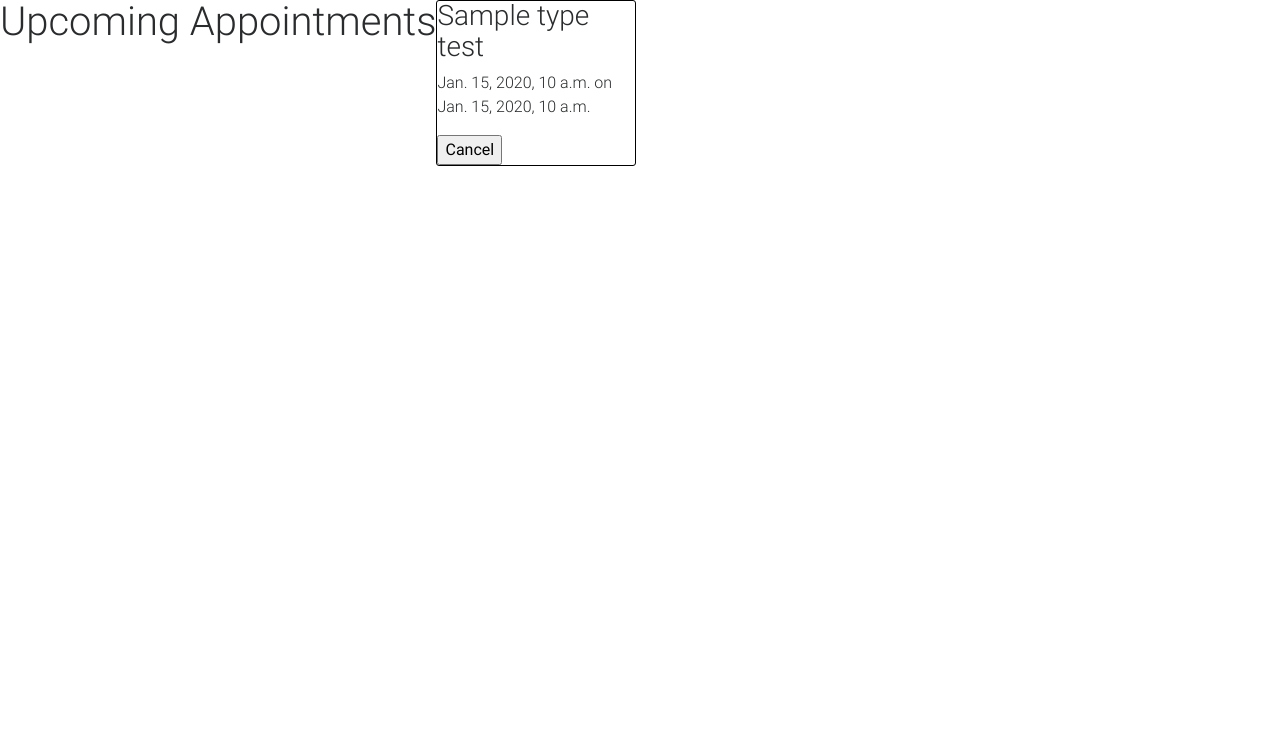
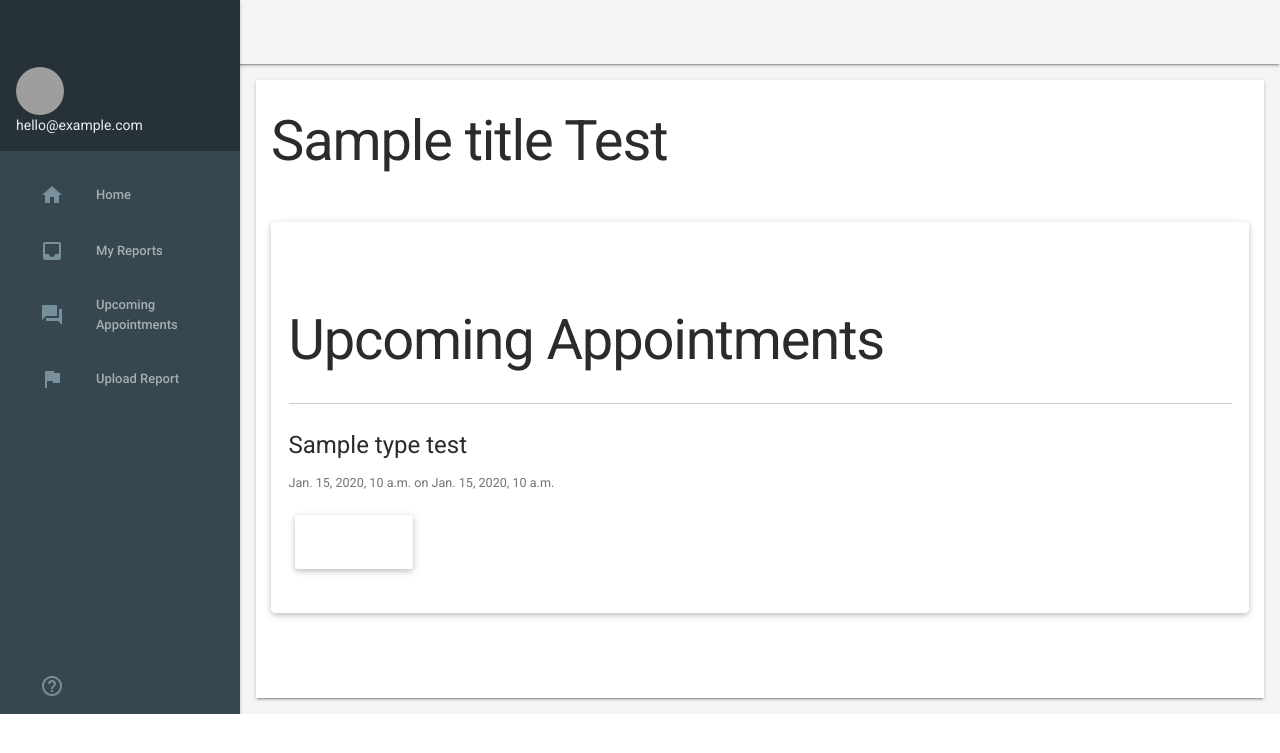
Before and after one commit to nitinprakash96/swe17, a Django app: template DiagnosticCentre/templates/home/appointments.html in a window 1280 px wide. Shown: the top 753 px of the page. Run offline with Django 3.2, Linux system fonts and the light colour scheme; the template is opened without the code that fills it: most values are stand-ins (such as "Sample title", 1, 10 or a date in 2020); some libraries are stand-ins or nearby versions; grey boxes are pictures that could not be loaded.

Commit message:
customer templates wind up

```diff
--- a/DiagnosticCentre/templates/home/appointments.html
+++ b/DiagnosticCentre/templates/home/appointments.html
@@ -1,8 +1,66 @@
 {% extends 'base.html' %}
 
+{% block headcss %}
+{% load static %}
+<link rel="stylesheet" type="text/css" href="{% static '/css/main.css' %}">
+<link href="https://fonts.googleapis.com/css?family=Roboto:regular,bold,italic,thin,light,bolditalic,black,medium&amp;lang=en" rel="stylesheet">
+<link href="https://fonts.googleapis.com/icon?family=Material+Icons" rel="stylesheet">
+<link rel="stylesheet" href="{% static '/css/material.min.css' %}">
+<link rel="stylesheet" href="{% static '/css/styles.css' %}">
+{% endblock %}
+
 {% block content %}
+
+
+</head>
+	<div class="demo-layout mdl-layout mdl-js-layout mdl-layout--fixed-drawer mdl-layout--fixed-header">
+		<header class="demo-header mdl-layout__header mdl-color--grey-100 mdl-color-text--grey-600">
+	  <div class="mdl-layout__header-row">
+		  <span class="mdl-layout-title">Home</span>
+			<div class="mdl-layout-spacer"></div>
+		  <div class="mdl-textfield mdl-js-textfield mdl-textfield--expandable">
+
+	  </div>
+	</div>
+	</header>
+	<div class="demo-drawer mdl-layout__drawer mdl-color--blue-grey-900 mdl-color-text--blue-grey-50">
+	<header class="demo-drawer-header">
+	  <img src="images/user.jpg" class="demo-avatar">
+	  <div class="demo-avatar-dropdown">
+	  <span>hello@example.com</span>
+	  <div class="mdl-layout-spacer"></div>
+	  <ul class="mdl-menu mdl-menu--bottom-right mdl-js-menu mdl-js-ripple-effect" for="accbtn">
+		<li class="mdl-menu__item">hello@example.com</li>
+		<li class="mdl-menu__item">info@example.com</li>
+		<li class="mdl-menu__item"><i class="material-icons">add</i>Add another account...</li>
+	  </ul>
+	  </div>
+	</header>
+	<nav class="demo-navigation mdl-navigation mdl-color--blue-grey-800">
+	  <a class="mdl-navigation__link" href=""><i class="mdl-color-text--blue-grey-400 material-icons" role="presentation">home</i>Home</a>
+	  <a class="mdl-navigation__link" href="report.html"><i class="mdl-color-text--blue-grey-400 material-icons" role="presentation">inbox</i>My Reports</a>
+	  <a class="mdl-navigation__link" href=""><i class="mdl-color-text--blue-grey-400 material-icons" role="presentation">forum</i>Upcoming Appointments</a>
+	  <a class="mdl-navigation__link" href=""><i class="mdl-color-text--blue-grey-400 material-icons" role="presentation">flag</i>Upload Report</a>
+	  <div class="mdl-layout-spacer"></div>
+	  <a class="mdl-navigation__link" href=""><i class="mdl-color-text--blue-grey-400 material-icons" role="presentation">help_outline</i><span class="visuallyhidden">Help</span></a>
+	</nav>
+	</div>
+	<main class="mdl-layout__content mdl-color--grey-100">
+	<div class="mdl-grid demo-content">
+	  <div class="demo-charts mdl-color--white mdl-shadow--2dp mdl-cell mdl-cell--12-col mdl-grid">
+
+<!--Card Content-->
+<div class="container">
+<h1>{{ title }} Test</h1>
+	<div class="row my-5">
+		<!--First columnn-->
+		<div class="col-lg-12">
+
+		<div class="card wow fadeIn" data-wow-delay="0.2s">
+		<div class="card-body">
 			<br><br>
 				<h1>Upcoming Appointments</h1>
+				<hr>
 				{% load privatef from private %}
 
 				{% if messages %}
@@ -15,14 +73,28 @@
 
 
 				{% for i in appointments %}
-<div style="width:200px; border:1px solid black; border-radius:3px;">
-	<h3>{{ i.type }} test</h3>
-	<p>{{ i.time }} on {{ i.date }}</p>
+					<h4 class="card-title">{{ i.type }} test</h4>
+					<p class="card-text">{{ i.time }} on {{ i.date }}</p>
 					<form method="POST" action="/cancel">{% csrf_token %}
 						<input type="hidden" name="id" value="{{ i|privatef }}">
-		<input type="submit" name="submit" value="Cancel">
+						<input type="submit" id="submit" name="submit" class="btn btn-danger" value="Cancel">
 					</form>
-</div>
 			<br>
 			{% endfor %}
+		  </div>
+		  <!--Third columnn-->
+		</div>
+		</div>
+	  </div>
+	<!--/.Card Content-->
+	<div class="row my-5">
+		<div class="col-lg-12">
+
+		</div>
+	</div>
+  </div>
+  </div>
+</div>
+<meta id="my-data" data="{{ title }}">
+
 {% endblock %}
--- a/DiagnosticCentre/templates/home/blood.html
+++ b/DiagnosticCentre/templates/home/blood.html
@@ -81,7 +81,6 @@ input[type=radio] {
 	<nav class="demo-navigation mdl-navigation mdl-color--blue-grey-800">
 	  <a class="mdl-navigation__link" href=""><i class="mdl-color-text--blue-grey-400 material-icons" role="presentation">home</i>Home</a>
 	  <a class="mdl-navigation__link" href="report.html"><i class="mdl-color-text--blue-grey-400 material-icons" role="presentation">inbox</i>My Reports</a>
-	  <a class="mdl-navigation__link" href=""><i class="mdl-color-text--blue-grey-400 material-icons" role="presentation">delete</i></a>
 	  <a class="mdl-navigation__link" href=""><i class="mdl-color-text--blue-grey-400 material-icons" role="presentation">forum</i>Upcoming Appointments</a>
 	  <a class="mdl-navigation__link" href=""><i class="mdl-color-text--blue-grey-400 material-icons" role="presentation">flag</i>Upload Report</a>
 	  <div class="mdl-layout-spacer"></div>
```
Lines whose indentation alone changed are shown as unchanged.
